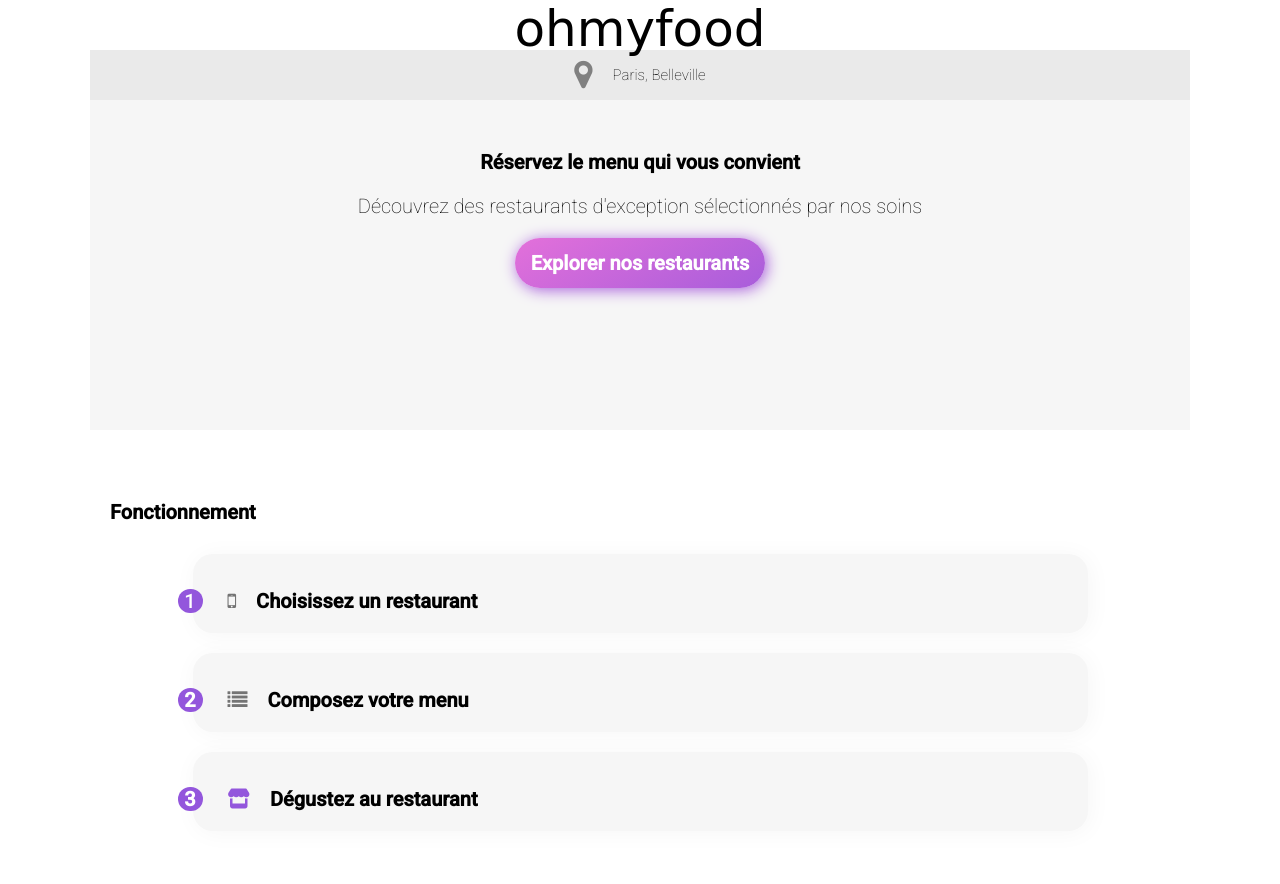
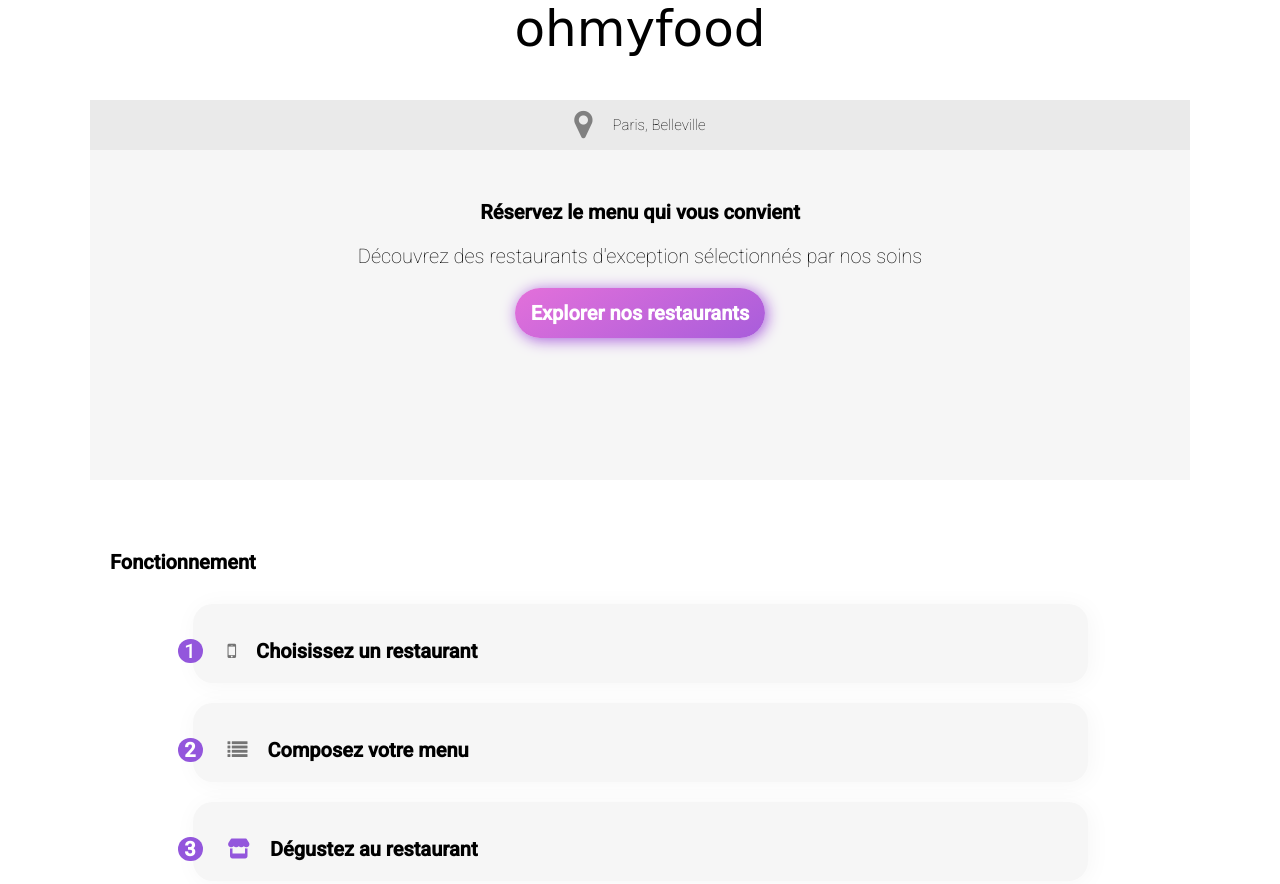
Before and after one commit to guillaumelhullier/GuillaumeLhullier_3_15072021, a plain HTML site: page index.html in a window 1280 px wide. Shown: the top 884 px of the page. Drawn offline with Linux system fonts and the light colour scheme; a web font is replaced by a local one.

Commit message:
Mise à jour du header desktop

```diff
--- a/PAGEACCUEILP3/style.css
+++ b/PAGEACCUEILP3/style.css
@@ -130,7 +130,7 @@ header {
   font-family: 'Shrikhand', cursive;
   text-align: center;
   font-size: 50px;
-  height: 50px;
+  height: 100px;
 }
 
 .headera p {
@@ -753,7 +753,6 @@ footer p {
   }
   .headera p {
     font-size: 25px;
-    font-weight: bold;
   }
   .headera {
     display: -webkit-box;
```
